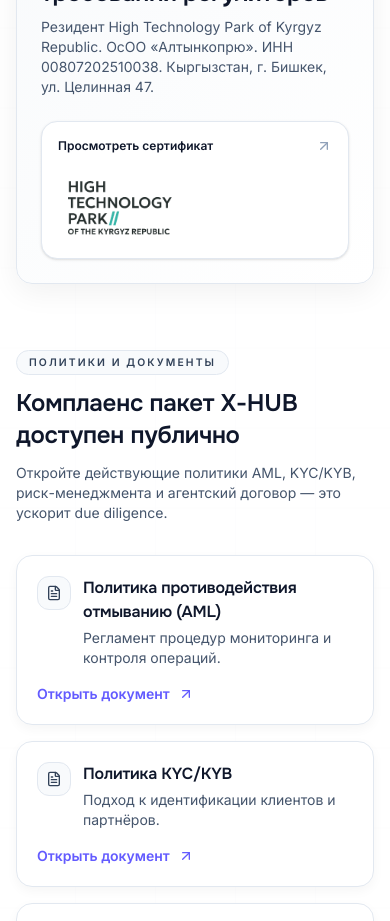
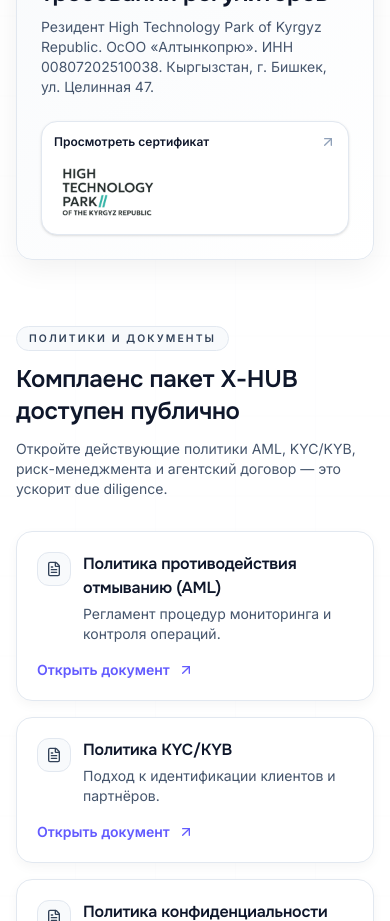
Before and after one commit to Kreemchek/namename12, a Next.js app: page / in a window 390 px wide. Shown: the part 7960-8881 px from the top of the page. Built offline with nearby package versions, Linux system fonts and the light colour scheme.

Commit message:
Tighten compliance card spacing on mobile

```diff
--- a/src/components/landing-page.tsx
+++ b/src/components/landing-page.tsx
@@ -845,9 +845,9 @@ function ComplianceSection() {
           href="https://drive.google.com/file/d/1dc-wy9iBgaOp-rgt3pll9a73wR89P4zx/view"
           target="_blank"
           rel="noopener noreferrer"
-          className="group flex flex-col items-start gap-3 rounded-2xl border border-slate-200 bg-white p-4 text-sm text-slate-900 shadow-sm transition hover:border-slate-300 hover:shadow-lg sm:gap-4 sm:p-5"
+          className="group flex flex-col items-start gap-2 rounded-2xl border border-slate-200 bg-white p-3 text-sm text-slate-900 shadow-sm transition hover:border-slate-300 hover:shadow-lg sm:gap-4 sm:p-5"
         >
-          <div className="mb-3 flex w-full items-center justify-between sm:mb-4">
+          <div className="mb-2 flex w-full items-center justify-between sm:mb-4">
             <p className="text-xs font-semibold sm:text-sm">{compliance.certificate}</p>
             <ArrowUpRight className="h-4 w-4 flex-shrink-0 text-slate-400 transition group-hover:translate-x-0.5 group-hover:-translate-y-0.5 group-hover:text-[#635bff]" />
           </div>
@@ -857,7 +857,7 @@ function ComplianceSection() {
               alt="High Technology Park of the Kyrgyz Republic"
               width={200}
               height={80}
-              className="h-16 w-auto object-contain sm:h-20"
+              className="h-14 w-auto object-contain sm:h-20"
             />
           </div>
         </Link>
```
